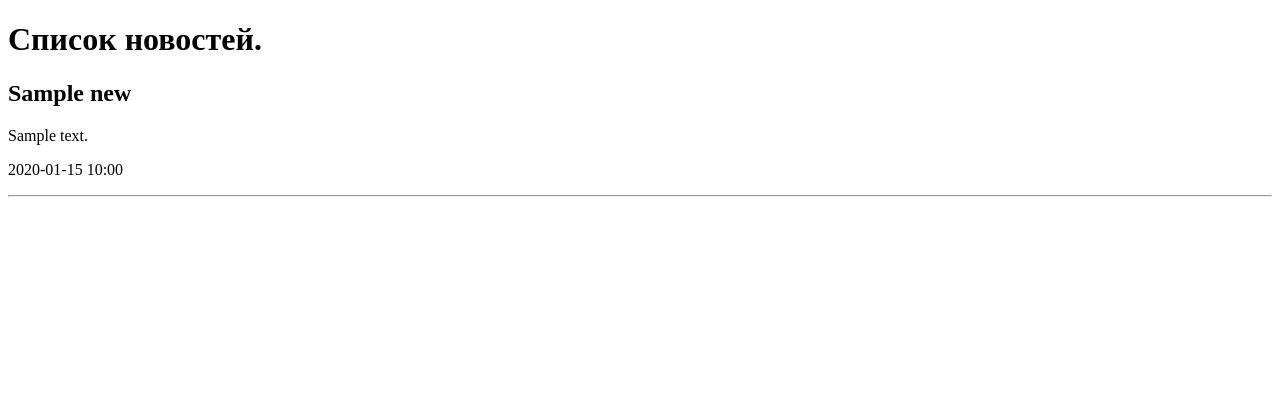
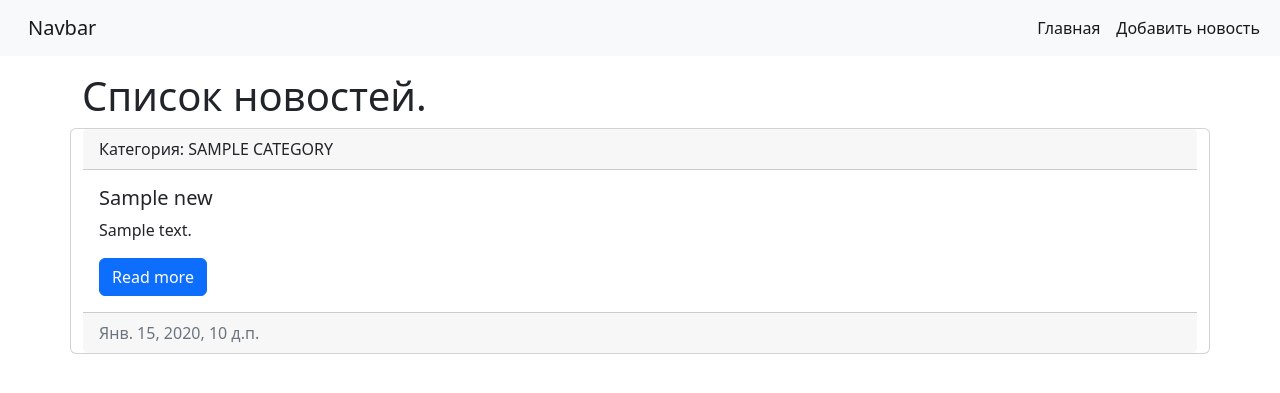
Before and after one commit to Git-DmR/django4fun, a Django app: page / in a window 1280 px wide. Shown: the top 393 px of the page. Run offline with Django 3.2, Linux system fonts and the light colour scheme; tables that the repository leaves empty hold one stand-in row (values such as "Sample post").

Commit message:
Lesson 14. Add template

```diff
--- a/d4f/news/models.py
+++ b/d4f/news/models.py
@@ -22,7 +22,7 @@ class Category(models.Model):
     title = models.CharField(max_length=150, db_index=True, verbose_name="Название категории")
 
     def __str__(self):
-        return f'Категория {self.title.upper()}'
+        return f'{self.title.upper()}'
 
     class Meta:
         verbose_name = 'Категория'
--- a/d4f/news/templates/news/index.html
+++ b/d4f/news/templates/news/index.html
@@ -1,26 +1,50 @@
-<!DOCTYPE html>
+<!doctype html>
 <html lang="en">
   <head>
-    <meta charset="UTF-8">
+    <meta charset="utf-8">
+    <meta name="viewport" content="width=device-width, initial-scale=1">
+    <link rel="stylesheet" href="https://cdn.jsdelivr.net/npm/bootstrap@5.2.2/dist/css/bootstrap.rtl.min.css" integrity="sha384-7mQhpDl5nRA5nY9lr8F1st2NbIly/8WqhjTp+0oFxEA/QUuvlbF6M1KXezGBh3Nb" crossorigin="anonymous">
     <title>{{ title }}</title>
   </head>
   <body>
+  <nav class="navbar navbar-expand-lg bg-light">
+    <div class="container-fluid">
+      <a class="navbar-brand" href="#">Navbar</a>
+      <button class="navbar-toggler" type="button" data-bs-toggle="collapse" data-bs-target="#navbarSupportedContent" aria-controls="navbarSupportedContent" aria-expanded="false" aria-label="Toggle navigation">
+        <span class="navbar-toggler-icon"></span>
+      </button>
+      <div class="collapse navbar-collapse" id="navbarSupportedContent">
+        <ul class="navbar-nav me-auto mb-2 mb-lg-0">
+          <li class="nav-item">
+            <a class="nav-link active" aria-current="page" href="/">Главная</a>
+          </li>
+          <li class="nav-item">
+            <a class="nav-link active" aria-current="page" href="#">Добавить новость</a>
+          </li>
+        </ul>
+      </div>
+    </div>
+  </nav>
+  <div class="container mt-3">
     <h1>{{ title }}</h1>
-
+    <div class="row">
       {% for item in news %}
-<div>
-    <h2>
-        {{item.title}}
-    </h2>
-    <P>
-        {{item.content}}
-    </P>
-    <p>
-        {{item.created_at | date:"Y-m-d H:i"}}
-    </p>
+        <div class="card mb-3">
+          <div class="card-header">
+            Категория: {{ item.category }}
           </div>
-<hr>
+          <div class="card-body">
+            <h5 class="card-title">{{ item.title }}</h5>
+            <p class="card-text">{{ item.content}}</p>
+            <a href="#" class="btn btn-primary">Read more</a>
+          </div>
+          <div class="card-footer text-muted">
+            {{item.created_at }}
+          </div>
+        </div>
       {% endfor %}
-
+    </div>
+  </div>
+  <script src="https://cdn.jsdelivr.net/npm/bootstrap@5.2.2/dist/js/bootstrap.bundle.min.js" integrity="sha384-OERcA2EqjJCMA+/3y+gxIOqMEjwtxJY7qPCqsdltbNJuaOe923+mo//f6V8Qbsw3" crossorigin="anonymous"></script>
   </body>
 </html>
```
Lines whose indentation alone changed are shown as unchanged.
